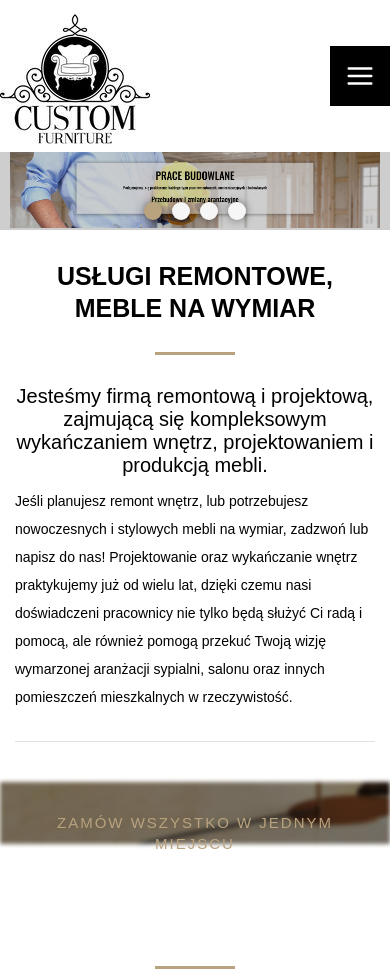
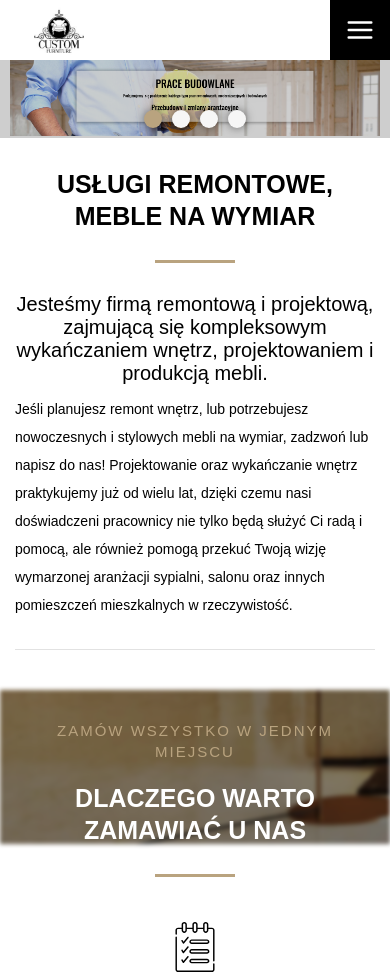
Before and after one commit to DmytroKalenko/redecoration-and-furniture, a website: page index.html in a window 390 px wide. Shown: the top 975 px of the page. Drawn offline with nearby package versions, Linux system fonts and the light colour scheme.

Commit message:
added style

```diff
--- a/index.html
+++ b/index.html
@@ -20,7 +20,7 @@
     <div class="container">
         <header>
             <div class="logo col-3">
-                <img src="./images/logo.jpg" alt="logo" />
+                <img src="./images/logo.jpg" alt="logo" width="90" height="90"/>
             </div>
             <nav class="navigation col-7">
                 <ul class="navigation__links">
--- a/js/main.js
+++ b/js/main.js
@@ -193,7 +193,10 @@ if (window.innerWidth < 978) {
         responsive: [{
             breakpoint: 768,
             settings: {
-                slidesToShow: 1
+                slidesToShow: 1,
+                centerMode: true,
+                centerPadding: '20px',
+                dots: false,
             }
         }, ]
 
--- a/less/style.less
+++ b/less/style.less
@@ -426,6 +426,19 @@ header {
         margin-left: -50vw;
         background-color: #ffffff;
     }
+
+    .logo{
+        @media (max-width: 978px){
+            width: 30%;
+            display: flex;
+            justify-content: center;
+            img{
+                max-width: 5rem;
+                max-height: 5rem;
+            }
+        }
+    }
+
 
     .contacts {
         display: flex;
@@ -1020,7 +1033,9 @@ header {
     align-content: center;
     align-items: center;
     padding: 0 1.5rem;
-
+    @media (max-width:978px){
+        margin-bottom: 5rem;
+    }
 
     @media @laptop {
         margin-top: 6rem;
```
Also changed, not shown: css/style.min.css.
